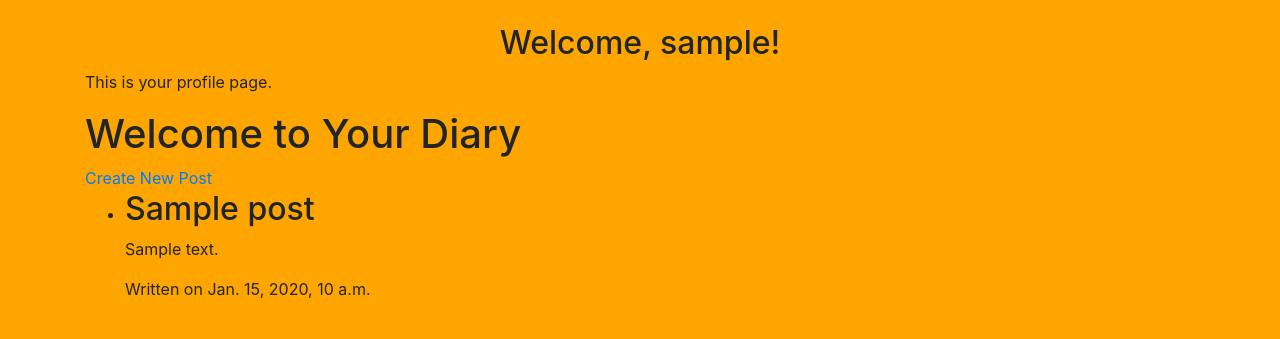
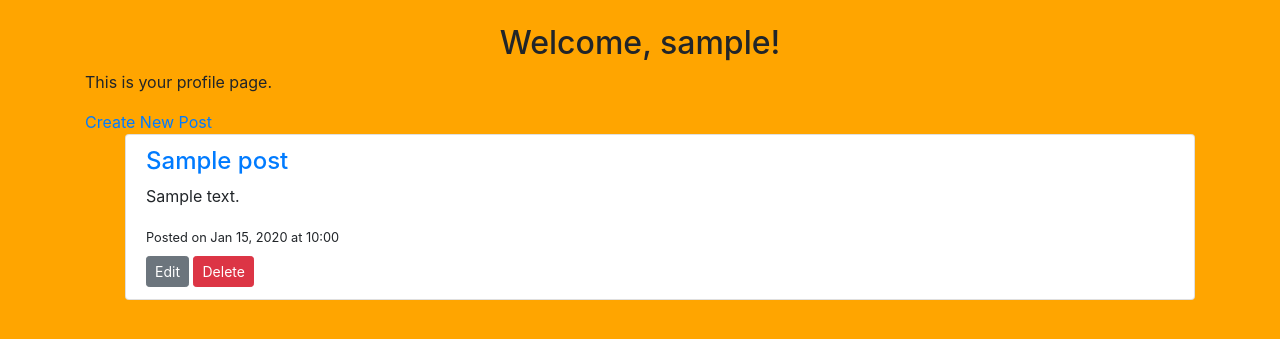
Before and after one commit to QAV-T/lucke, a Django app: page /profile/ in a window 1280 px wide. Shown: the part 56-395 px from the top of the page. Run offline with Django 5.2, Linux system fonts and the light colour scheme; a user stored in the database is signed in; tables that the repository leaves empty hold one stand-in row (values such as "Sample post"); some libraries are stand-ins or nearby versions.

Commit message:
add delete and edit fn

```diff
--- a/Lucke/diary/urls.py
+++ b/Lucke/diary/urls.py
@@ -5,6 +5,9 @@ urlpatterns = [
     path('', views.home, name='home'),
     path('create/', views.create_post, name='create_post'),
     path('signup/', views.CustomSignupView.as_view(), name='account_signup'),
+    path('logout_confirmation/', views.logout_confirmation, name='logout_confirmation'),
     path('profile/', views.profile_view, name='profile'),
-    path('logout_confirmation/', views.logout_confirmation, name='logout_confirmation'),
+    path('post/<int:post_id>/', views.post_detail, name='post_detail'),
+    path('post/<int:post_id>/edit/', views.post_edit, name='post_edit'),
+    path('post/<int:post_id>/delete/', views.post_delete, name='post_delete'),
 ]
--- a/Lucke/diary/views.py
+++ b/Lucke/diary/views.py
@@ -1,4 +1,4 @@
-from django.shortcuts import render, redirect
+from django.shortcuts import render, redirect, get_object_or_404
 from django.contrib.auth.decorators import login_required
 from allauth.account.views import SignupView
 from .models import Post
@@ -42,3 +42,28 @@ def logout_confirmation(request):
 def profile_view(request):
     posts = Post.objects.filter(author=request.user).order_by('-created_at')
     return render(request, 'profile.html', {'posts': posts})
+
+@login_required
+def post_detail(request, post_id):
+    post = get_object_or_404(Post, id=post_id, author=request.user)
+    return render(request, 'post_detail.html', {'post': post})
+
+@login_required
+def post_edit(request, post_id):
+    post = get_object_or_404(Post, id=post_id, author=request.user)
+    if request.method == "POST":
+        form = PostForm(request.POST, instance=post)
+        if form.is_valid():
+            form.save()
+            return redirect('post_detail', post_id=post.id)
+    else:
+        form = PostForm(instance=post)
+    return render(request, 'post_edit.html', {'form': form})
+
+@login_required
+def post_delete(request, post_id):
+    post = get_object_or_404(Post, id=post_id, author=request.user)
+    if request.method == "POST":
+        post.delete()
+        return redirect('profile')
+    return render(request, 'post_delete.html', {'post': post})
--- a/Lucke/templates/profile.html
+++ b/Lucke/templates/profile.html
@@ -8,19 +8,22 @@
     <p>This is your profile page.</p>
 </div>
 
-<h1>Welcome to Your Diary</h1>
 {% if user.is_authenticated %}
     <a href="{% url 'create_post' %}">Create New Post</a>
     <ul>
         {% for post in posts %}
-            <li>
-                <h2>{{ post.title }}</h2>
-                <p>{{ post.content }}</p>
-                <p>Written on {{ post.created_at }}</p>
-            </li>
-        {% endfor %}
-    </ul>
-{% else %}
+                <li class="list-group-item">
+                    <a href="{% url 'post_detail' post.id %}"><h4>{{ post.title }}</h4></a>
+                    <p>{{ post.content }}</p>
+                    <small>Posted on {{ post.created_at|date:"M d, Y" }} at {{ post.created_at|time:"H:i" }}</small>
+                    <div class="mt-2">
+                        <a href="{% url 'post_edit' post.id %}" class="btn btn-secondary btn-sm">Edit</a>
+                        <a href="{% url 'post_delete' post.id %}" class="btn btn-danger btn-sm">Delete</a>
+                    </div>
+                </li>
+            {% endfor %}
+        </ul>
+    {% else %}
     <p>You are not logged in. Please <a href="{% url 'account_login' %}">log in</a> to see your posts.</p>
 {% endif %}
 {% endblock %}
--- a/Lucke/templates/profile_update.html
+++ b/Lucke/templates/profile_update.html
@@ -10,9 +10,13 @@
         <ul class="list-group">
             {% for post in posts %}
                 <li class="list-group-item">
-                    <h4>{{ post.title }}</h4>
+                    <a href="{% url 'post_detail' post.id %}"><h4>{{ post.title }}</h4></a>
                     <p>{{ post.content }}</p>
                     <small>Posted on {{ post.created_at|date:"M d, Y" }} at {{ post.created_at|time:"H:i" }}</small>
+                    <div class="mt-2">
+                        <a href="{% url 'post_edit' post.id %}" class="btn btn-secondary btn-sm">Edit</a>
+                        <a href="{% url 'post_delete' post.id %}" class="btn btn-danger btn-sm">Delete</a>
+                    </div>
                 </li>
             {% endfor %}
         </ul>
```
Also changed, not shown: Lucke/templates/post_delete.html (added, +16 -0 lines), Lucke/templates/post_detail.html (added, +15 -0 lines), Lucke/templates/post_edit.html (added, +15 -0 lines).
